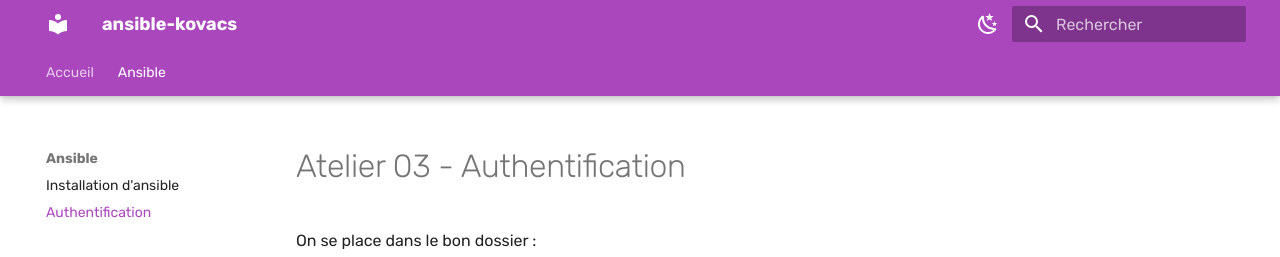
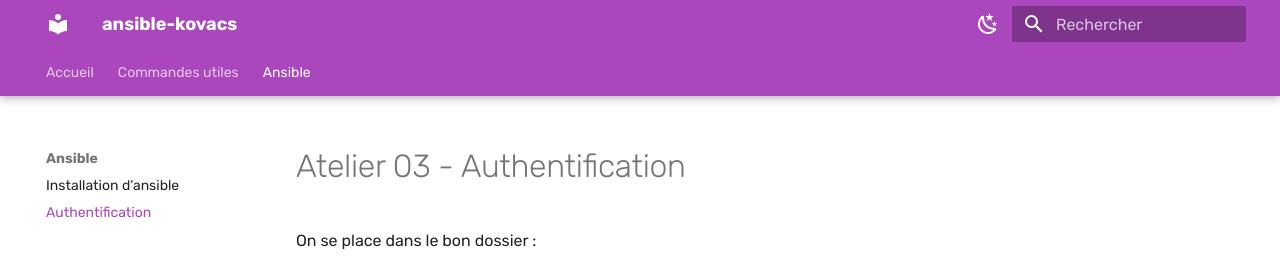
Before and after one commit to saiqo/ansible-kovacs, an MkDocs documentation site: the page built from docs/02-Authentification/index.md, in a window 1280 px wide. Shown: the top 257 px of the page. Built offline with MkDocs 1.6.1 and Material for MkDocs 9.7.7, drawn with Linux system fonts in a browser that asks for light colours.

Commit message:
Update: move commandes_utils to mkdocs website

```diff
--- a/mkdocs.yml
+++ b/mkdocs.yml
@@ -56,6 +56,7 @@ markdown_extensions:
 
 nav:
   - Accueil: index.md
+  - Commandes utiles: commandes_utiles.md
   - Ansible:
     - Installation d'ansible: 01-Installation_ansible/index.md
     - Authentification: 02-Authentification/index.md
```
Also changed, not shown: docs/commandes_utiles.md (renamed from commandes_utiles.md).
